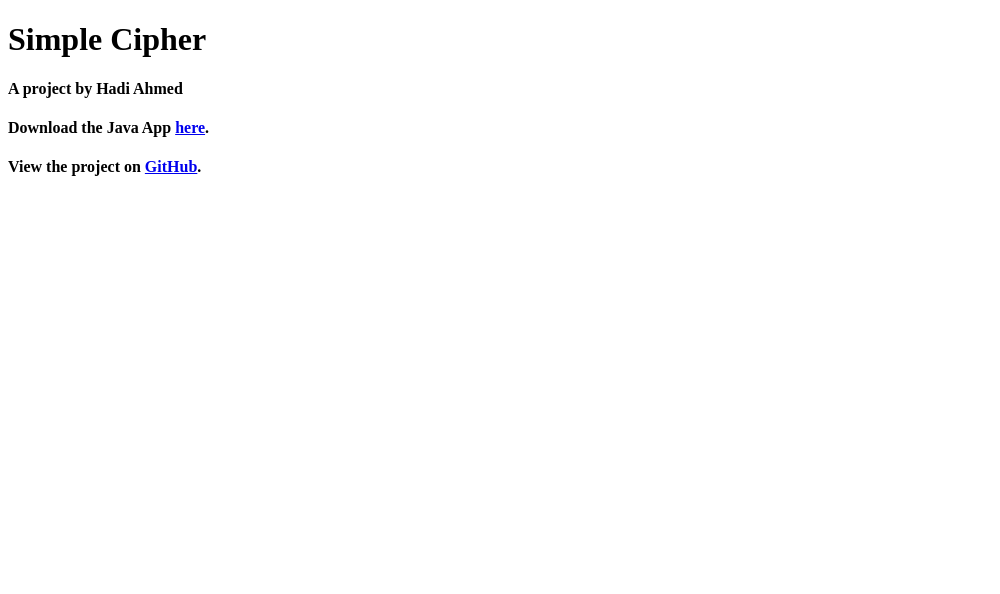
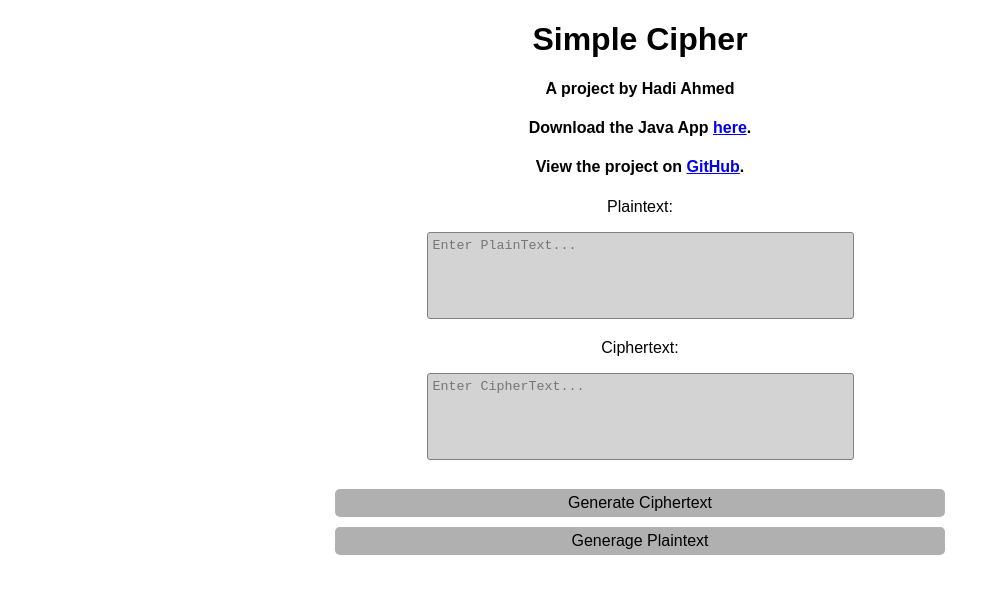
Before and after one commit to hadiahmed098/SimpleCipher, a plain HTML site: page index.html in a window 1280 px wide. Shown: the whole page, without its empty margins (0-1000 px from the left). Drawn offline with Linux system fonts and the light colour scheme.

Commit message:
Continued work on web page

```diff
--- a/index.css
+++ b/index.css
@@ -0,0 +1,48 @@
+body {
+  text-align: center;
+  font-family: Arial, Helvetica, sans-serif;
+  margin: 0;
+  width: 100%
+}
+
+#header {
+
+}
+
+#input {
+  margin-bottom: 10px;
+}
+
+#output {
+  margin-bottom: 10px;
+}
+
+#actions {
+  padding: 5px;
+  margin: 0 25% 0 25%;
+}
+
+.button {
+  border-radius: 5px;
+  background-color: #b0b0b0;
+  padding: 5px;
+  margin: 10px;
+}
+
+.button:hover {
+  background-color: lightgray;
+  color: black;
+}
+
+textarea {
+  resize: none;
+  padding: 5px;
+  border-radius: 3px;
+  border: solid 1px grey;
+  background-color: lightgray;
+}
+
+textarea:focus, textarea:hover {
+  border: solid 1px black;
+  background-color: white;
+}
--- a/index.html
+++ b/index.html
@@ -10,14 +10,23 @@
     <link rel="stylesheet" href="index.css" />
   </head>
   <body>
-    <div>
+    <div id="header">
       <h1>Simple Cipher</h1>
       <h4>A project by Hadi Ahmed</h4>
       <h4>Download the Java App <a href="SimpleCipher.jar">here</a>.</h4>
       <h4>View the project on <a href="https://github.com/hadiahmed098/SimpleCipher">GitHub</a>.</h4>
     </div>
-    <div>
-
+    <div id="input">
+      <p>Plaintext:</p>
+      <textarea cols="50" rows="5" name="plaintext" placeholder="Enter PlainText..."></textarea>
+    </div>
+    <div id="output">
+      <p>Ciphertext:</p>
+      <textarea cols="50" rows="5" name="ciphertext" placeholder="Enter CipherText..."></textarea>
+    </div>
+    <div id="actions">
+      <div class="button">Generate Ciphertext</div>
+      <div class="button">Generage Plaintext</div>
     </div>
   </body>
 </html>
```
